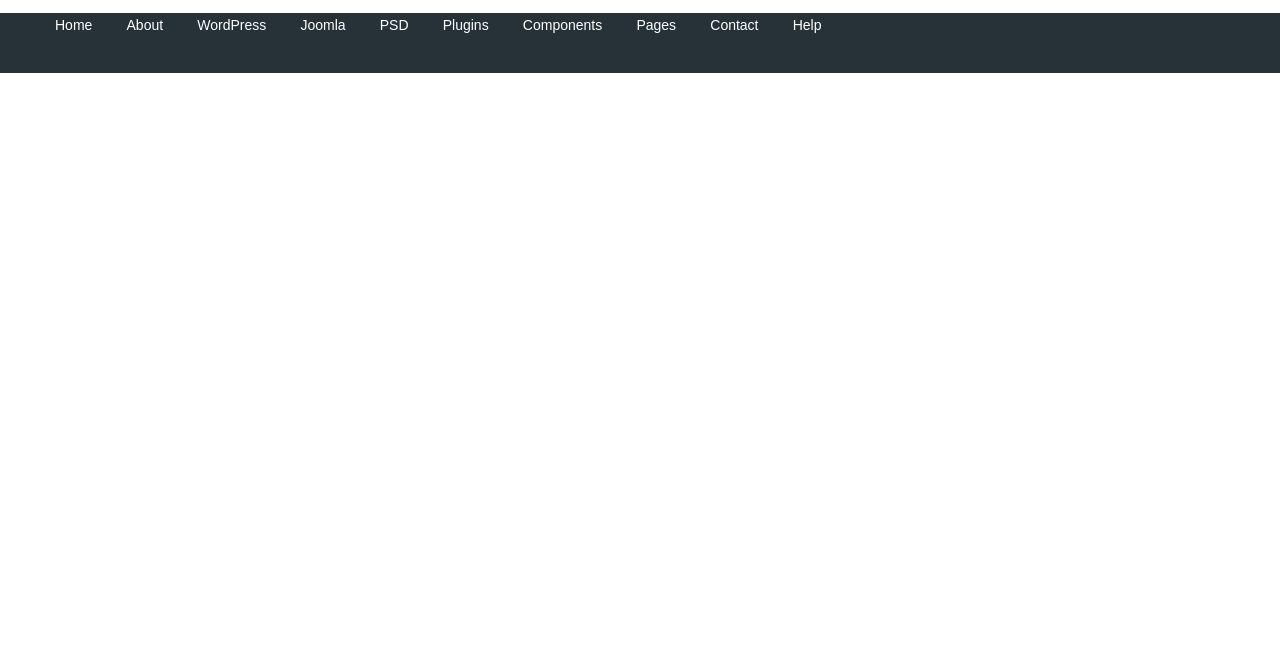
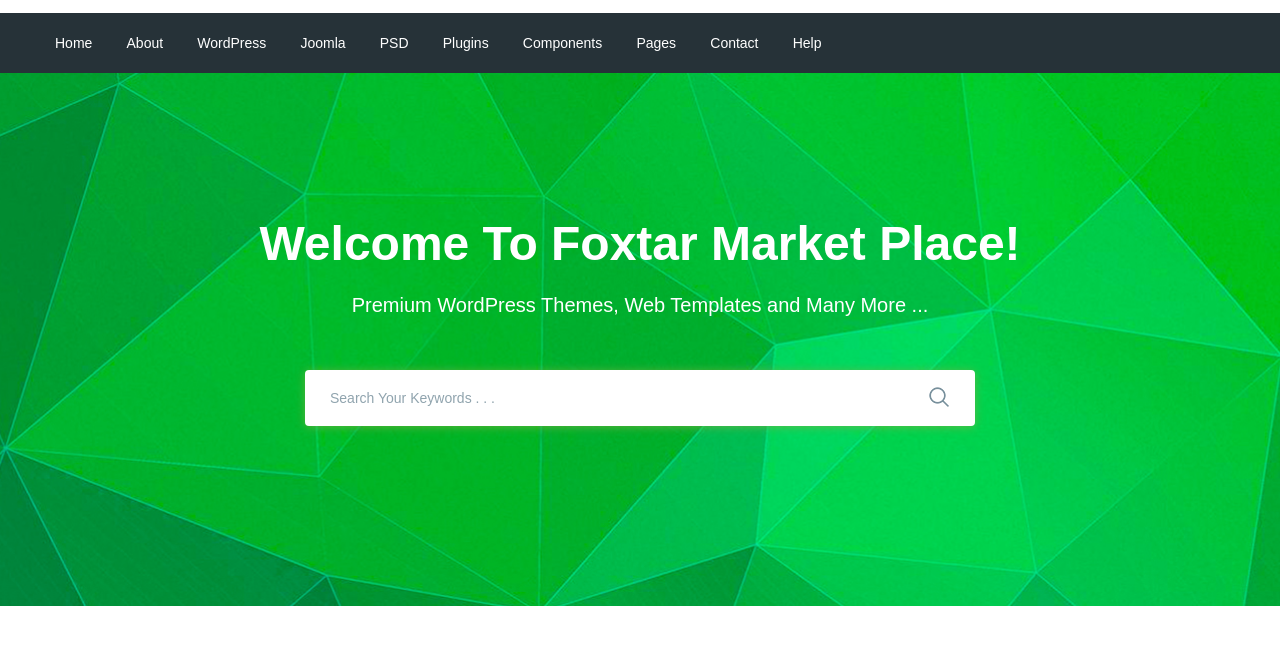
Before and after one commit to Nik-WebDev/moderno, a website: page app/index.html in a window 1280 px wide. Shown: the part 77-722 px from the top of the page. Drawn offline with nearby package versions, Linux system fonts and the light colour scheme; files that its build step writes are made by us from their sources.

Commit message:
added search section

```diff
--- a/app/index.html
+++ b/app/index.html
@@ -37,7 +37,6 @@
           </div>
         </div>
       </div>
-
       <div class="header__menu">
         <div class="container">
           <nav class="menu">
@@ -58,6 +57,26 @@
       </div>
     </header>
     <!----- Header ----->
+    <section class="search" style="background-image: url(images/search-bg.jpg);">
+     <div class="container">
+       <div class="search__inner">
+         <div class="search__inner-title">
+          Welcome To Foxtar Market Place!
+         </div>
+         <div class="search__inner-text">
+          Premium WordPress Themes, Web Templates and Many More ...
+         </div>
+         <div class="search__inner-form">
+           <form>
+             <input type="text" placeholder="Search Your Keywords . . ." required>
+             <button type="submit">
+               <img src="images/icons/search.png" alt="search">
+             </button>
+           </form>
+         </div>
+       </div>
+     </div>
+    </section>
     <!-----  ----->
     <!-----  ----->
     <!-----  ----->
--- a/app/scss/style.scss
+++ b/app/scss/style.scss
@@ -25,35 +25,86 @@
     font-size: 12px;
     text-align: center;
   }
-  &__btn-login{
+  &__btn-login {
     background-color: $green;
   }
-  &__btn-register{
+  &__btn-register {
     background-color: $red;
     margin-left: 7px;
   }
-  &__menu{
+  &__menu {
     background-color: $bg;
   }
 }
-.menu{
+.menu {
   display: flex;
-  justify-content: space-between;
+  align-items: center;
   height: 60px;
-  &__list{
-    li{
+  &__list {
+    li {
       display: inline-block;
-      &+li{
+      &+li {
         margin-left: 30px;
       }
-      a{
+      a {
         color: #ffffff;
         font-size: 14px;
       }
     }
   }
 }
-
+// ============ Header ==================
+.search {
+  background-repeat: no-repeat;
+  background-size: cover;
+  background-position: center;
+  min-height: 533px;
+  &__inner {
+    padding: 135px 0 100px;
+    color: #ffffff;
+    text-align: center;
+  }
+  &__inner-title {
+    margin-bottom: 10px;
+    font-size: 48px;
+    font-weight: 700;
+    line-height: 72px;
+  }
+  &__inner-text {
+    margin-bottom: 50px;
+    font-size: 20px;
+    font-weight: 500;
+    line-height: 30px;
+  }
+  &__inner-form{
+    max-width: 670px;
+    margin: 0 auto;
+    position: relative;
+    input{
+      display: block;
+      width: 100%;
+      box-shadow: 0px 1px 10px 0px rgba(124, 178, 64, 0.75);
+      border-radius:4px;
+      height: 56px;
+      border:none;
+      font-size: 14px;
+      font-weight: 500;
+      padding-left: 25px;
+      padding-right: 60px;
+      &::placeholder{
+        color:#90a4ae;
+        font-weight: 500;
+      }
+    }
+    button{
+      position: absolute;
+      border:none;
+      background-color: transparent;
+      right: 20px;
+      top: 16px;
+    }
+  }
+}
 // ==============================
 // ==============================
 // ==============================
@@ -63,4 +114,3 @@
 // ==============================
 // ==============================
 // ==============================
-// ==============================
```
Also changed, not shown: app/images/icons/search.png (added), app/images/icons/search.svg (added), app/images/search-bg.jpg (added).
